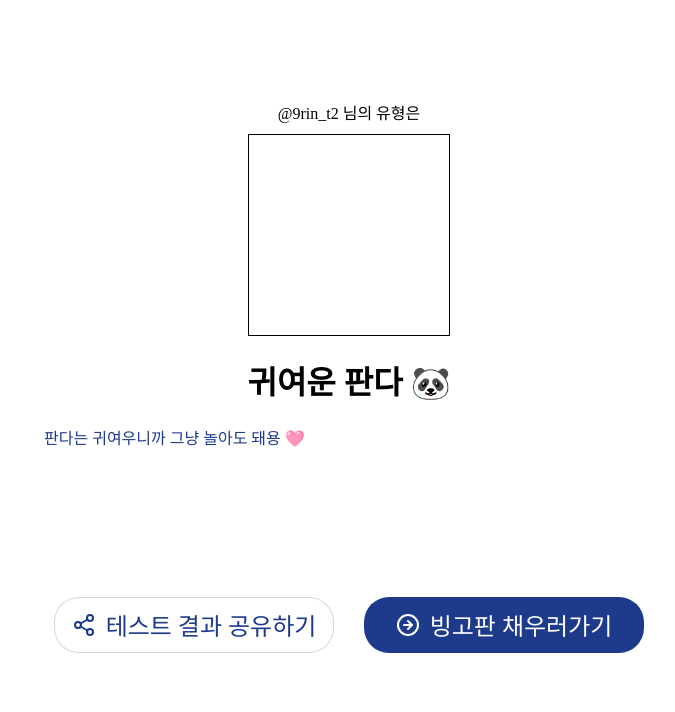
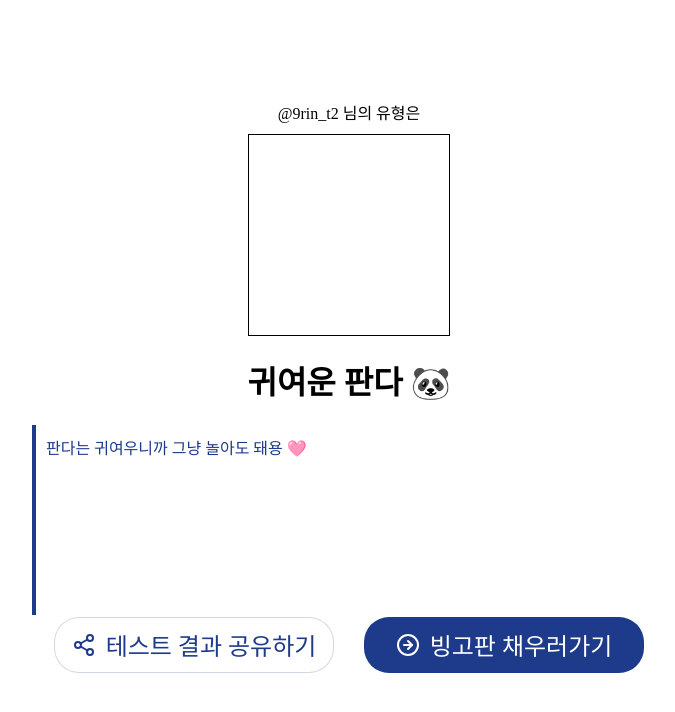
Before and after one commit to Youth-is-the-best/Youth-Client, a React (Create React App) app: page /result in a window 1280 px wide. Shown: the top 712 px of the page, without its empty margins (291-966 px from the left). Built offline with nearby package versions, Linux system fonts and the light colour scheme; a web font is replaced by a local one.

Commit message:
💄 update UI (Result.jsx border)

```diff
--- a/src/pages/Result.jsx
+++ b/src/pages/Result.jsx
@@ -27,8 +27,9 @@ export default Result;
 const ResultInfo = styled.div`
   width: 610px;
   height: 170px;
-  border: 0px 0px 0px 4px solid rgba(30, 58, 138);
+  border-left: 4px solid rgba(30, 58, 138);
   color : rgba(30, 58, 138);
+  padding : 10px;
 `;
 
 const Image = styled.div`
```
